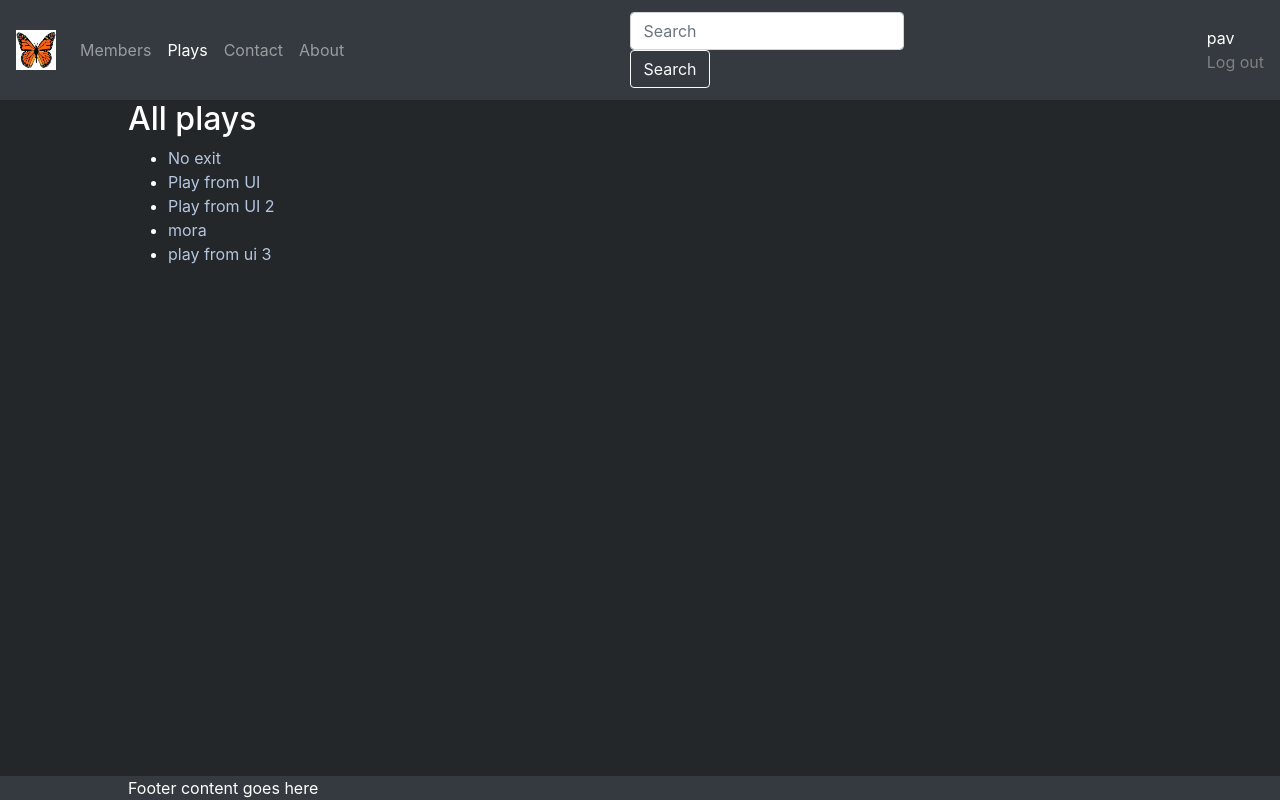
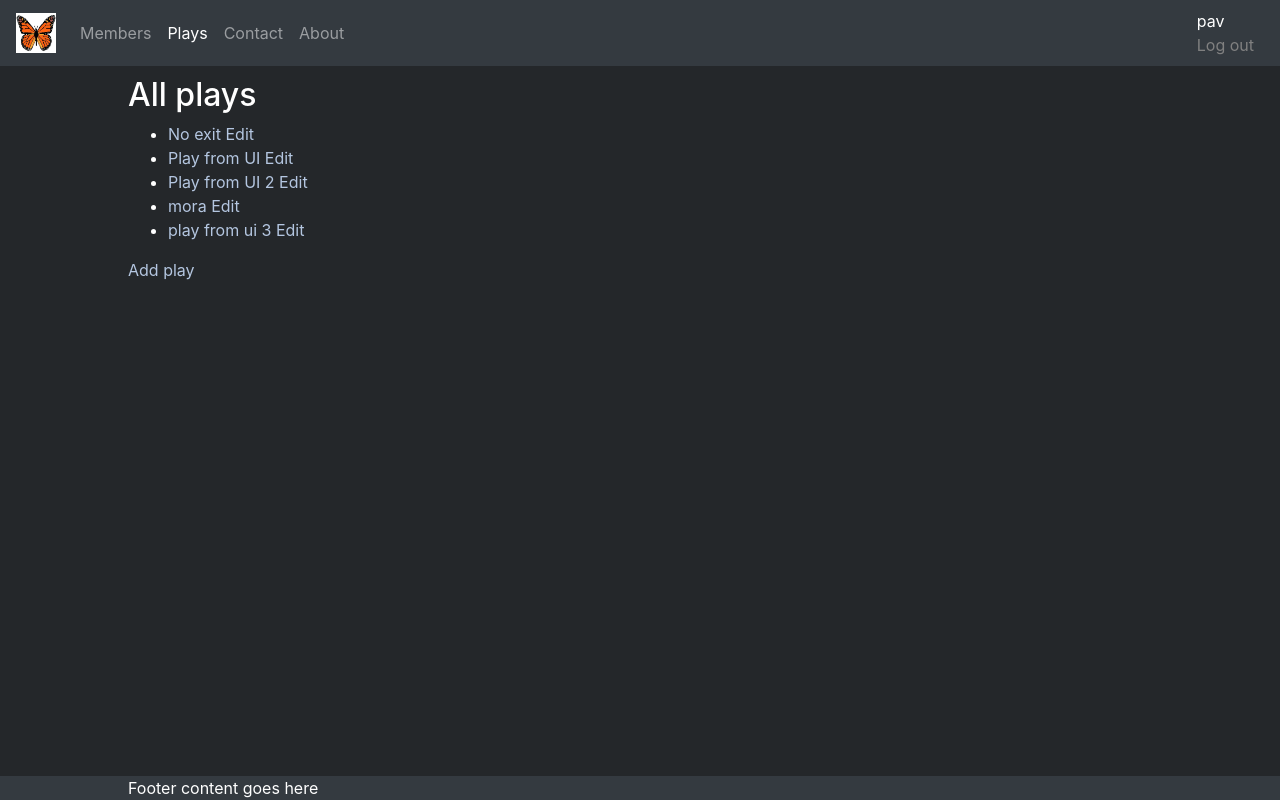
Before and after one commit to AlexThePav/imago, a Django app: page /plays/ in a window 1280 px wide. Run offline with Django 3.2, Linux system fonts and the light colour scheme; a user stored in the database is signed in; data comes from the database, SQL or seed files in the repository; both versions use the stored data as it was after the commit; some libraries are stand-ins or nearby versions.

Commit message:
add edit play

```diff
--- a/imago_project/imago/models.py
+++ b/imago_project/imago/models.py
@@ -4,6 +4,7 @@ from django.contrib.auth import get_user_model
 from django.contrib.auth.models import AbstractUser, BaseUserManager
 from django.template.defaultfilters import slugify
 from django.utils.translation import ugettext_lazy as _
+
 
 class Venue(models.Model):
     name = models.CharField(max_length=200, unique=True)
@@ -12,24 +13,25 @@ class Venue(models.Model):
     def __str__(self):
         return self.name
 
+
 class Award(models.Model):
     name = models.CharField(max_length=200, unique=True)
 
     def __str__(self):
         return self.name
 
+
 class Member(AbstractUser):
     first_name = models.CharField(max_length=100)
     last_name = models.CharField(max_length=100)
     username = models.CharField(max_length=100, unique=True)
     description = models.TextField()
+    isImago = models.BooleanField(default=False)
     #   date_of_birth = models.DateTimeField(auto_now=False)
     email = models.EmailField(_('email address'), unique=True)
     facebook = models.URLField()
     instagram = models.URLField()
     awards = models.ManyToManyField(Award)
-    # canAddMember = models.BooleanField(default=False)
-    # canAddShow = models.BooleanField(default=False)
     slug = models.SlugField(null=False, unique=True)
 
     def get_absolute_url(self):
@@ -69,3 +71,8 @@ class Play(models.Model):
         if not self.id:
             self.slug = slugify(self.title)
         super(Play, self).save(*args, **kwargs)
+
+    # class Meta:
+    #     permissions = [
+    #         ("can_add_play", "Can add play")
+    #     ]
--- a/imago_project/imago/urls.py
+++ b/imago_project/imago/urls.py
@@ -9,5 +9,7 @@ urlpatterns = [
     path('members/', views.MembersView.as_view(), name='members'),
     path('members/<slug:slug>', views.MemberDetailView.as_view(), name='member_detail'),
     path('plays/', views.PlaysView.as_view(), name='plays'),
-    path('plays/<slug:slug>', views.PlayDetailView.as_view(), name='play_detail')
+    path('plays/<slug:slug>', views.PlayDetailView.as_view(), name='play_detail'),
+    path('add_play/',  views.NewPlayView.as_view(), name="new_play"),
+    path('edit_play/<slug:slug>', views.EditPlayView.as_view(), name="edit_play")
 ]
--- a/imago_project/imago/views.py
+++ b/imago_project/imago/views.py
@@ -1,10 +1,11 @@
 from django import template
+from django.http import request, HttpResponseForbidden
 from django.urls import reverse_lazy
 from django.views import generic
-from django.views.generic.edit import CreateView
+from django.views.generic.edit import CreateView, UpdateView
 from django.shortcuts import render, reverse
 
-from .forms import MemberCreationForm
+from .forms import MemberCreationForm, PlayCreationForm
 from .models import Award, Member, Play, Venue
 
 # index will become generic.ListView
@@ -16,6 +17,7 @@ class IndexView(generic.TemplateView):
         context['page_title'] = "Home"
         return render(request, self.template_name, context)
 
+
 class ContactView(generic.TemplateView):
     template_name = 'imago/contact.html'
 
@@ -24,6 +26,7 @@ class ContactView(generic.TemplateView):
         context['page_title'] = "Contact"
         return render(request, self.template_name, context)
 
+
 class AboutView(generic.TemplateView):
     template_name = 'imago/about.html'
 
@@ -31,6 +34,7 @@ class AboutView(generic.TemplateView):
         context = locals()
         context['page_title'] = "About"
         return render(request, self.template_name, context)
+
 
 class MembersView(generic.ListView):
 
@@ -49,6 +53,7 @@ class MemberDetailView(generic.DetailView):
     model = Member
     template_name = 'imago/member_details.html'
 
+
 class PlaysView(generic.ListView):
 
     model = Play
@@ -60,12 +65,30 @@ class PlaysView(generic.ListView):
         context['all_plays_list'] = Play.objects.order_by('title')[::]
         return context
 
+
 class PlayDetailView(generic.DetailView):
 
     template_name = 'imago/play_details.html'
     model = Play
 
+
 class SignUpView(CreateView):
     form_class = MemberCreationForm
     success_url = reverse_lazy('login')
     template_name = 'signup.html'
+
+
+class NewPlayView(CreateView):
+    form_class = PlayCreationForm
+    success_url = reverse_lazy('imago:plays')
+    template_name = 'imago/new_play.html'
+
+    def dispatch(self, request, *args, **kwargs):
+        if not request.user.has_perm('imago.can_add_play'):
+            return HttpResponseForbidden()
+        return super(NewPlayView, self).dispatch(request, *args, **kwargs)
+
+class EditPlayView(UpdateView):
+    model = Play
+    fields = ['title', 'description', 'members', 'venues', 'awards']
+    template_name = 'edit_play.html'
--- a/imago_project/static/imago/css/main.css
+++ b/imago_project/static/imago/css/main.css
@@ -2,11 +2,6 @@ html,
 body {
     height: 100%;
     margin: 0;
-}
-
-.centered {
-    margin: auto;
-    width: 25%;
 }
 
 div#back-container {
@@ -16,7 +11,7 @@ div#back-container {
 }
 
 div#main-container {
-    margin: 0 10% 0 10%;
+    margin: 10px 10% 0 10%;
     color: white;
 }
 
@@ -32,6 +27,10 @@ div#footer-container {
 
 div#footer-content {
     margin: 0 10% 0 10%;
+}
+
+#userbar {
+    margin-right: 10px;
 }
 
 #userbar a {
--- a/imago_project/static/imago/js/main.js
+++ b/imago_project/static/imago/js/main.js
@@ -1,10 +1,3 @@
-$(function(){
-    var current = location.pathname;
-    $('#navbar-nav div a').each(function(){
-        var $this = $(this);
-        // if the current path is like this link, make it active
-        if($this.attr('href').indexOf(current) !== -1){
-            $this.addClass('active');
-        }
-    })
-})
+$('.navbar-nav div a').filter(function(){;
+  return location.href.indexOf(this.href) != -1;
+}).addClass('active');
--- a/imago_project/templates/base.html
+++ b/imago_project/templates/base.html
@@ -32,11 +32,7 @@
                         <a class="nav-link" href="{% url 'imago:about' %}">About<span class="sr-only">(current)</span></a>
                     </div>
                 </div>
-
-                <form class="form-inline my-2 my-lg-1 centered">
-                    <input class="form-control mr-sm-2" type="search" placeholder="Search" aria-label="Search">
-                    <button class="btn btn-outline-light my-2 my-sm-0" type="submit">Search</button>
-                </form>
+            </div>
             <div id="userbar">
                 {% if user.is_authenticated %}
                     <span id="username">{{ user.username }}</span><br>
@@ -45,7 +41,6 @@
                     <a href="{% url 'login' %}">Log in</a><span> | </span>
                     <a href="{% url 'signup' %}">Sign up</a>
                 {% endif %}
-                </div>
             </div>
         </nav>
         <div id="main-container">
--- a/imago_project/templates/imago/plays.html
+++ b/imago_project/templates/imago/plays.html
@@ -5,10 +5,21 @@
 <div>
     <ul>
         {% for play in all_plays_list %}
-            <li><a href="{% url 'imago:play_detail' play.slug%}">{{ play.title }}</a></li>
+            <li>
+                <a href="{% url 'imago:play_detail' play.slug%}">{{ play.title }}</a>
+                {% if perms.imago.can_change_play %}
+                    <a href="{% url 'imago:edit_play' play.slug %}">Edit</a>
+                {% endif %}
+            </li>
         {% empty %}
             <li>No plays yet.</li>
         {% endfor %}
     </ul>
+    {% if perms.imago.can_add_play %}
+        <p>
+            <a href="{% url 'imago:new_play' %}">Add play</a>
+        </p>
+    {% endif %}
+
 </div>
 {% endblock content %}
```
Also changed, not shown: imago_project/imago/forms.py (+8 -1 lines), imago_project/templates/imago/edit_play.html (added, +11 -0 lines), imago_project/templates/imago/new_play.html (added, +11 -0 lines), imago_project/db.sqlite3, imago_project/imago/migrations/0002_auto_20200419_1115.py (added). Lines whose indentation alone changed are shown as unchanged.
